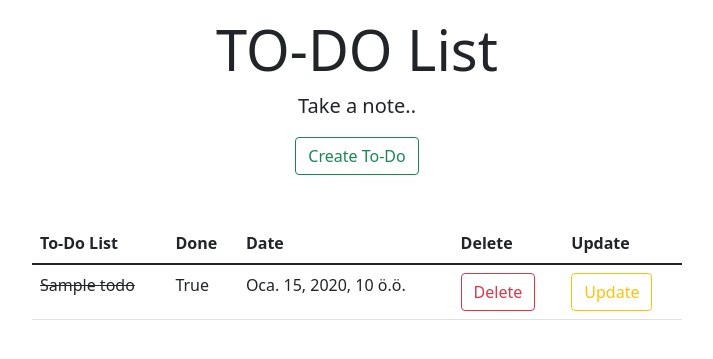
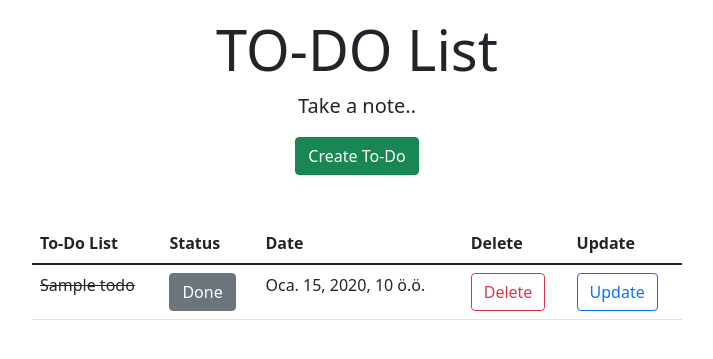
Before and after one commit to busraercelik/django-todo-app, a Django app: page / in a window 1280 px wide. Shown: the part 56-415 px from the top of the page, without its empty margins (283-996 px from the left). Run offline with Django 3.2, Linux system fonts and the light colour scheme; tables that the repository leaves empty hold one stand-in row (values such as "Sample post").

Commit message:
activated done and undone buttons | STATUS

```diff
--- a/todo_project/templates/todo_app/index.html
+++ b/todo_project/templates/todo_app/index.html
@@ -7,7 +7,7 @@
         <div class="container text-center">
             <h1 class="display-4">TO-DO List</h1>
             <p class="lead">Take a note..</p>
-            <a href="{% url 'create' %}" type="button" class="btn btn-outline-success">Create To-Do</a>
+            <a href="{% url 'create' %}" type="button" class="btn btn-success">Create To-Do</a>
         </div>
     </div>
 {% endblock content %}
@@ -18,7 +18,7 @@
             <thead>
             <tr>
                 <th scope="col">To-Do List</th>
-                <th scope="col">Done</th>
+                <th scope="col">Status</th>
                 <th scope="col">Date</th>
                 <th scope="col">Delete</th>
                 <th scope="col">Update</th>
@@ -30,16 +30,16 @@
                      <!-- todo bittiyse üzerini çiz -->
                      {% if todo.is_finished %}
                         <td><del>{{ todo.title }}</del></td>
+                         <td><a href="{% url 'done' todo.id %}" role="button" class="btn btn-secondary">Done</a></td>
                     {% else %}
                         <td>{{ todo.title }}</td>
+                         <td><a href="{% url 'undone' todo.id %}" role="button" class="btn btn-warning">Undone</a></td>
                     {% endif %}
-
-                    <td>{{ todo.is_finished }}</td>
                     <td>{{ todo.date }}</td>
                     <!-- id sine göre silme işlemi yapar-->
                     <td><a href="{% url 'delete' todo.id %}" role="button" class="btn btn-outline-danger">Delete</a>
                     </td>
-                    <td><a href="" role="button" class="btn btn-outline-warning">Update</a></td>
+                    <td><a href="" role="button" class="btn btn-outline-primary">Update</a></td>
                 </tr>
             {% endfor %}
             </tbody>
--- a/todo_project/todo_app/urls.py
+++ b/todo_project/todo_app/urls.py
@@ -8,5 +8,7 @@ urlpatterns = [
     path('', views.index, name="index"),
     path('about/', views.about, name="about"),
     path('create/', views.create, name="create"),
-    path('delete/<Todos_id>', views.delete, name="delete")
+    path('delete/<Todos_id>', views.delete, name="delete"),
+    path('done/<Todos_id>', views.done, name="done"),
+    path('undone/<Todos_id>', views.undone, name="undone"),
 ]
--- a/todo_project/todo_app/views.py
+++ b/todo_project/todo_app/views.py
@@ -38,3 +38,19 @@ def delete(request, Todos_id):
 
     # silme işlemi sonrası gideceği sayfayı redirect ile belirtiriz
     return redirect('index')
+
+
+def done(request, Todos_id):
+    selected_todo = Todos.objects.get(pk=Todos_id)
+    selected_todo.is_finished = False
+    selected_todo.save()
+
+    return redirect('index')
+
+
+def undone(request, Todos_id):
+    selected_todo = Todos.objects.get(pk=Todos_id)
+    selected_todo.is_finished = True
+    selected_todo.save()
+
+    return redirect('index')
```
